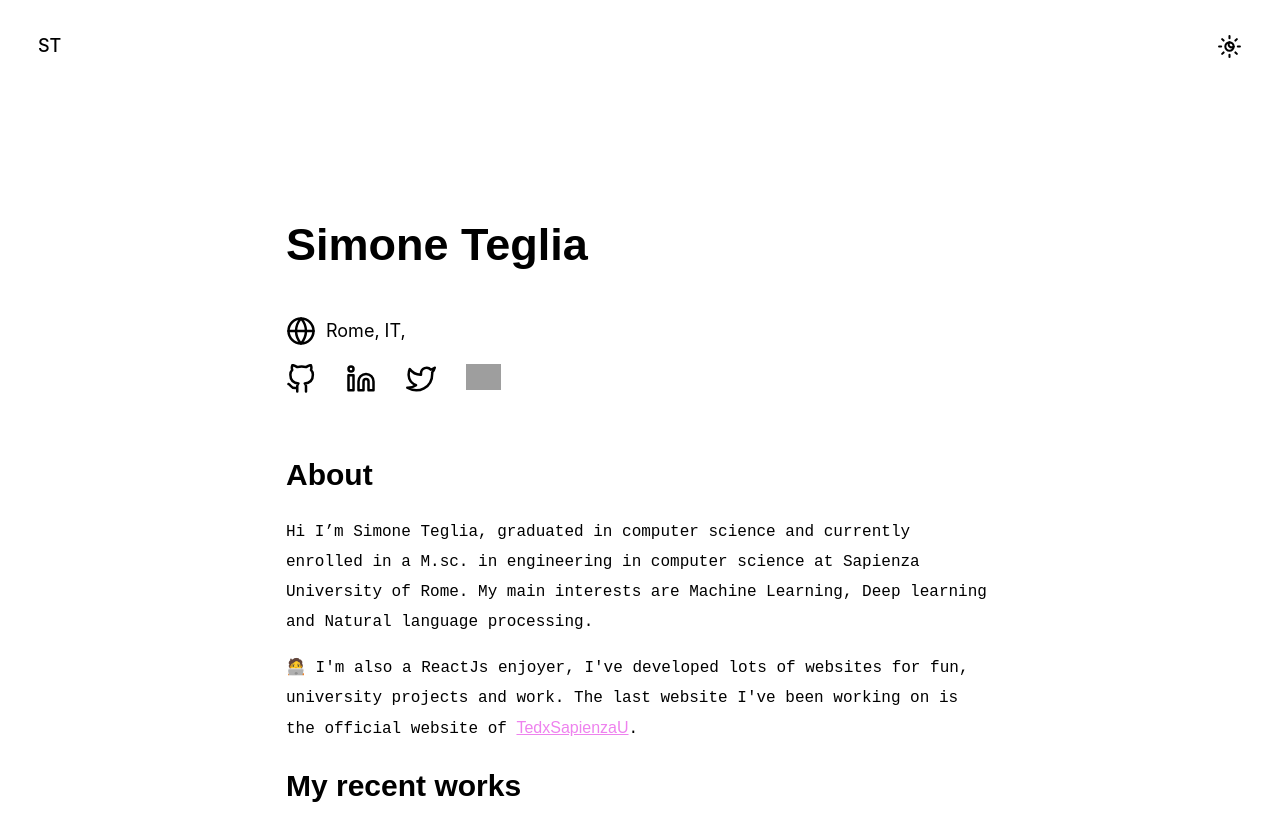
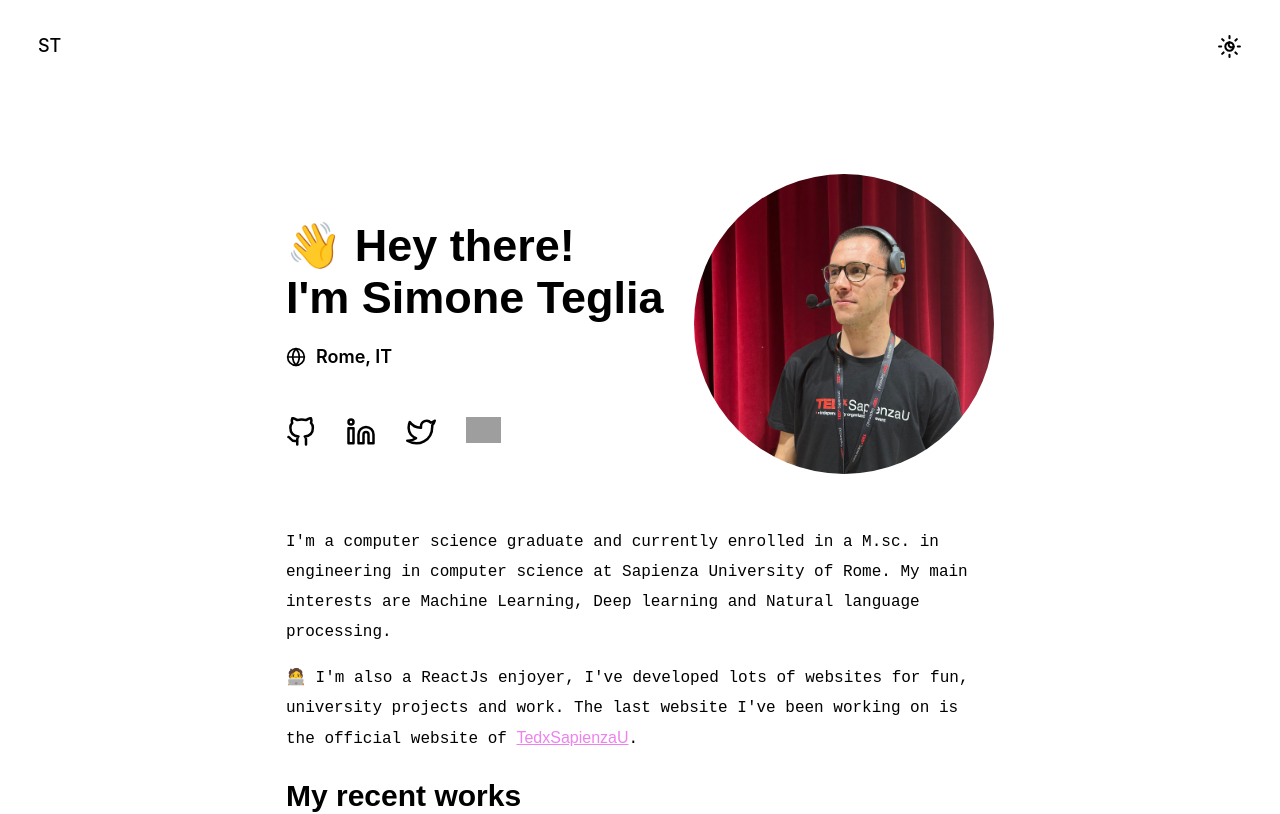
Before and after one commit to simoneteglia/simoneteglia, a React (Create React App) app: page / in a window 1280 px wide. Shown: the top 814 px of the page. Built offline with nearby package versions, Linux system fonts and the light colour scheme; grey boxes are pictures that could not be loaded.

Commit message:
image in landing

```diff
--- a/src/components/Landing.jsx
+++ b/src/components/Landing.jsx
@@ -27,9 +27,12 @@ const Landing = () => {
 
   return (
     <section style={styles.container}>
-      <h1 style={{ color: isDarkMode ? "white" : "black", fontWeight: "600" }}>
-        Simone Teglia
-      </h1>
+      <div style={{ display: "flex", justifyContent: "space-between" }}>
+        <div>
+          <h1
+            style={{ color: isDarkMode ? "white" : "black", fontWeight: "600" }}
+          >
+            👋 Hey there! <br /> I'm Simone Teglia
             <p
               style={{
                 display: "flex",
@@ -39,10 +42,15 @@ const Landing = () => {
               }}
             >
               <FiGlobe
-          style={{ fontSize: "30px", color: isDarkMode ? "white" : "black" }}
+                style={{
+                  fontSize: "20px",
+                  color: isDarkMode ? "white" : "black",
+                }}
               />
-        Rome, IT,
+              Rome, IT
             </p>
+          </h1>
+
           <div style={{ marginBottom: "60px", display: "flex", gap: "30px" }}>
             <a href="https://github.com/simoneteglia">
               <FiGithub style={styles.iconStyle} />
@@ -60,7 +68,18 @@ const Landing = () => {
               />
             </a>
           </div>
-      <h2 style={{ color: isDarkMode ? "white" : "black" }}>About</h2>
+        </div>
+        <div
+          style={{
+            width: "300px",
+            height: "300px", // Ensure the height and width are the same for a perfect circle
+            backgroundImage: `url('/media/simone.webp')`,
+            backgroundSize: "cover", // Cover ensures the image covers the entire div without being stretched
+            backgroundPosition: "center", // Center the image within the div
+            borderRadius: "50%", // This makes the div circular
+          }}
+        />
+      </div>
       <p
         style={{
           color: isDarkMode ? "white" : "black",
@@ -68,10 +87,10 @@ const Landing = () => {
           fontSize: "16px",
         }}
       >
-        Hi I’m Simone Teglia, graduated in computer science and currently
-        enrolled in a M.sc. in engineering in computer science at Sapienza
-        University of Rome. My main interests are Machine Learning, Deep
-        learning and Natural language processing.
+        I'm a computer science graduate and currently enrolled in a M.sc. in
+        engineering in computer science at Sapienza University of Rome. My main
+        interests are Machine Learning, Deep learning and Natural language
+        processing.
       </p>
       <p
         style={{
```
Also changed, not shown: public/media/simone.webp (added). Lines whose indentation alone changed are shown as unchanged.
